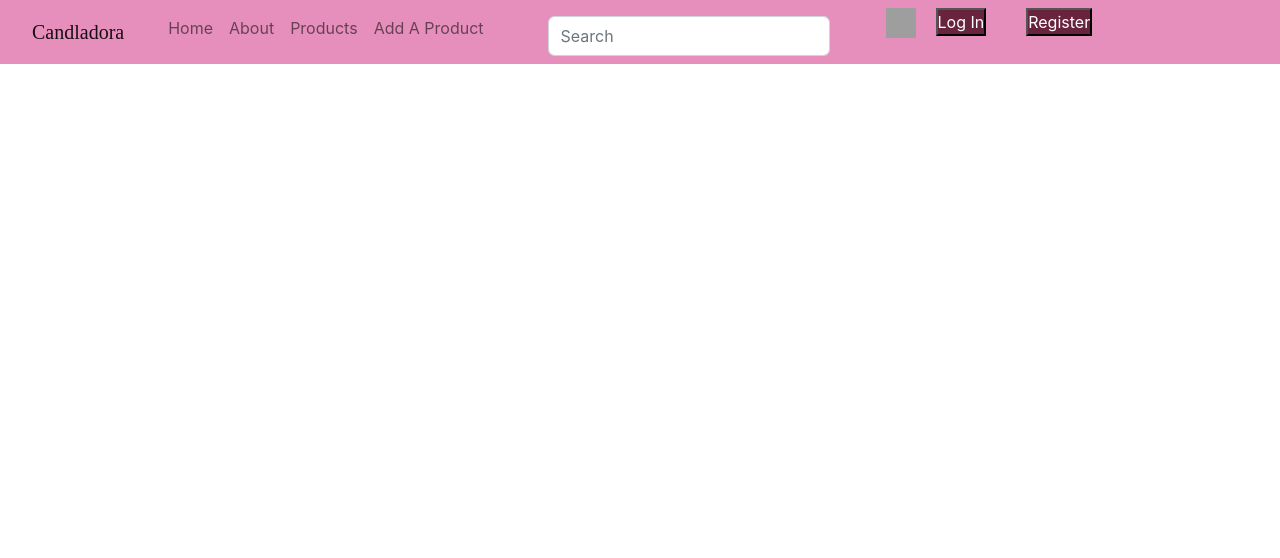
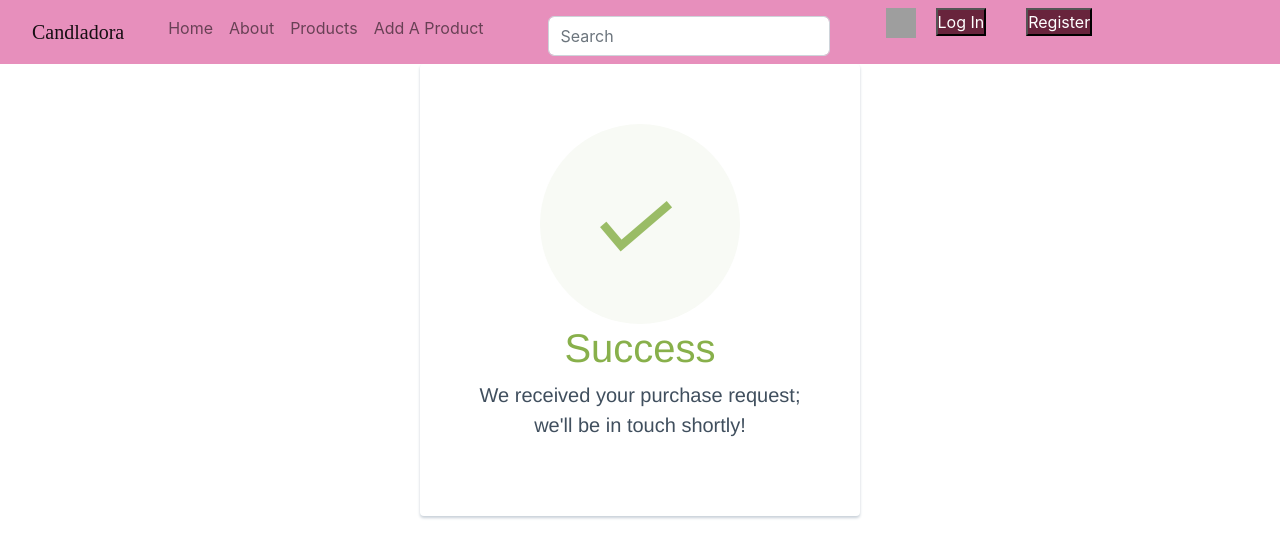
Before and after one commit to KiranS22/full-stack-engineer-training, a React (Create React App) app in the folder Portfolio_Projects/full-stack-ecommerce/frontend/: page /checkout-success in a window 1280 px wide. Shown: the top 558 px of the page. Built offline with nearby package versions, Linux system fonts and the light colour scheme; no server answers; grey boxes are pictures that could not be loaded.

Commit message:
stripe success page added

```diff
--- a/Portfolio_Projects/full-stack-ecommerce/frontend/src/Resources/CSS/app.css
+++ b/Portfolio_Projects/full-stack-ecommerce/frontend/src/Resources/CSS/app.css
@@ -810,3 +810,33 @@ h1 {
   background-color: var(--accent-colour-3);
   color: var(--button-colour);
 }
+
+/*Checkout Success page styles*/
+
+h1 {
+  color: #88B04B;
+  font-family: "Nunito Sans", "Helvetica Neue", sans-serif;
+  font-weight: 900;
+  font-size: 40px;
+  margin-bottom: 10px;
+}
+p {
+  color: #404F5E;
+  font-family: "Nunito Sans", "Helvetica Neue", sans-serif;
+  font-size:20px;
+  margin: 0;
+}
+i {
+color: #9ABC66;
+font-size: 100px;
+line-height: 200px;
+margin-left:-15px;
+}
+.success-card {
+background: white;
+padding: 60px;
+border-radius: 4px;
+box-shadow: 0 2px 3px #C8D0D8;
+display: inline-block;
+margin: 0 auto;
+}
--- a/Portfolio_Projects/full-stack-ecommerce/frontend/src/components/App/App.js
+++ b/Portfolio_Projects/full-stack-ecommerce/frontend/src/components/App/App.js
@@ -17,6 +17,7 @@ import ProtectedRoutes from "../Routing/ProtectedRoutes";
 import ProductDetails from "../Products/ProductDetails";
 import Profile from "../Profile/Profile";
 import Payment from "../Payment/Payment";
+import SuccessfulPayment from "../Payment/SuccessfulPayment";
 
 const App = () => {
   const dispatch = useDispatch();
@@ -40,6 +41,7 @@ const App = () => {
         <Route path="/about" exact element={<About />} />
         <Route path="/products/:id" exact element={<ProductDetails />} />
         <Route path="/payment" element={<Payment/>}></Route>
+        <Route path="/checkout-success"element={<SuccessfulPayment/>}></Route>
       </Routes>
     </Router>
   );
--- /dev/null
+++ b/Portfolio_Projects/full-stack-ecommerce/frontend/src/components/Payment/SuccessfulPayment.js
@@ -0,0 +1,30 @@
+import React from "react";
+
+const SuccessfulPayment = () => {
+  return (
+    <div className="text-center">
+      <div>
+        <div className="success-card">
+          <div
+            style={{
+              borderRadius: "200px",
+              height: "200px",
+              width: "200px",
+              background: "#F8FAF5",
+              margin: "0 auto",
+            }}
+          >
+            <i className="checkmark">✓</i>
+          </div>
+          <h1>Success</h1>
+          <p>
+            We received your purchase request;
+            <br /> we'll be in touch shortly!
+          </p>
+        </div>
+      </div>
+    </div>
+  );
+};
+
+export default SuccessfulPayment;
```
